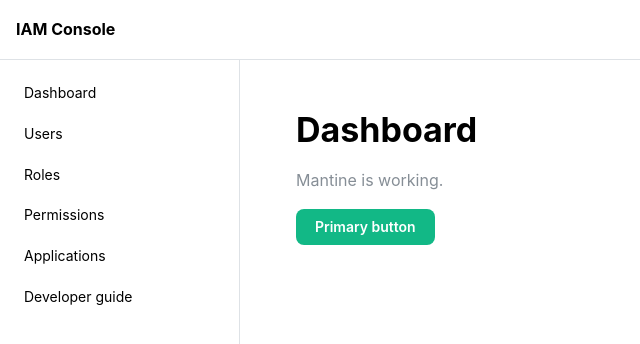
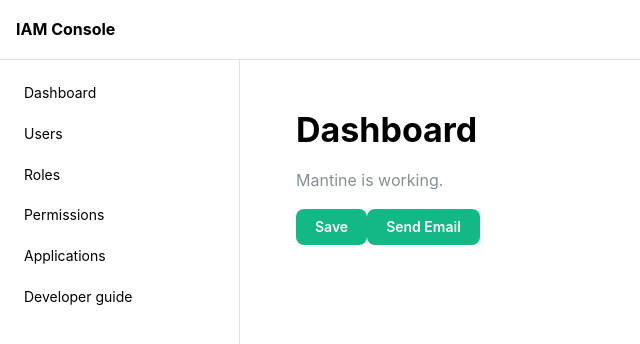
Before and after one commit to jahid-csedu/iam-forntend, a React (Vite) app in the folder apps/console/: page / in a window 1280 px wide. Shown: the top 344 px of the page, without its empty margins (0-640 px from the left). Built offline with nearby package versions, Linux system fonts and the light colour scheme.

Commit message:
Add toasts (lesson 2.6), module 2 complete

```diff
--- a/apps/console/package.json
+++ b/apps/console/package.json
@@ -10,8 +10,9 @@
     "preview": "vite preview"
   },
   "dependencies": {
-    "@mantine/core": "^9.7.5",
-    "@mantine/hooks": "^9.7.5",
+    "@mantine/core": "^9.8.0",
+    "@mantine/hooks": "^9.8.0",
+    "@mantine/notifications": "^9.8.0",
     "react": "^19.3.1",
     "react-dom": "^19.3.1"
   },
--- a/apps/console/src/App.tsx
+++ b/apps/console/src/App.tsx
@@ -1,13 +1,35 @@
 import { Button, Text } from '@mantine/core'
+import { notifications } from '@mantine/notifications'
 import AppLayout from './ui/AppLayout'
 import Page from './ui/Page'
 
 function App() {
+  const showSaved = () => {
+    notifications.show({
+      title: 'Done',
+      message: 'Profile saved',
+      color: 'green',
+    })
+  }
+
+  const showEmailFailed = () => {
+    notifications.show({
+      title: 'Email Failed',
+      message: 'The email could not be sent. Nothing was changed. Try again later.',
+      color: 'red',
+    })
+  }
+
   return (
     <AppLayout>
       <Page title="Dashboard">
         <Text c="dimmed">Mantine is working.</Text>
-        <Button mt="md">Primary button</Button>
+        <Button mt="md" onClick={showSaved}>
+          Save
+        </Button>
+        <Button mt="md" onClick={showEmailFailed}>
+          Send Email
+        </Button>
       </Page>
     </AppLayout>
   )
--- a/apps/console/src/main.tsx
+++ b/apps/console/src/main.tsx
@@ -1,7 +1,9 @@
 import { StrictMode } from 'react'
 import { createRoot } from 'react-dom/client'
 import '@mantine/core/styles.css' // Mantine's CSS: without it, components are unstyled
+import '@mantine/notifications/styles.css' // Mantine's notifications CSS
 import { MantineProvider, createTheme } from '@mantine/core'
+import { Notifications } from '@mantine/notifications'
 import App from './App.tsx'
 
 // One place for app-wide style settings
@@ -12,6 +14,7 @@ const theme = createTheme({
 createRoot(document.getElementById('root')!).render(
   <StrictMode>
     <MantineProvider theme={theme}>
+      <Notifications />
       <App />
     </MantineProvider>
   </StrictMode>,
```
Also changed, not shown: 2 other files (tests, documents, lock files or other folders).
